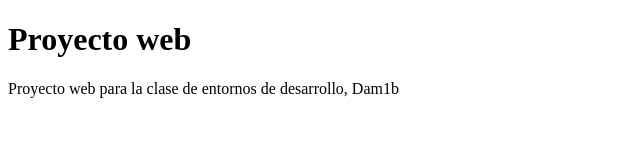
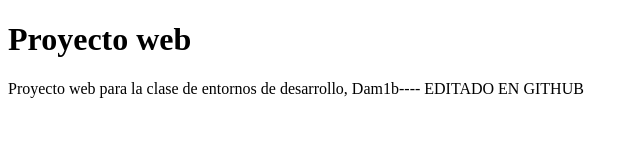
Before and after one commit to dalexjq/MIPROYECTOWEB, a plain HTML site: page index.html in a window 1280 px wide. Shown: the whole page, without its empty margins (0-640 px from the left). Drawn offline with Linux system fonts and the light colour scheme.

Commit message:
Update index.html

```diff
--- a/index.html
+++ b/index.html
@@ -7,6 +7,6 @@
 </head>
 <body>
     <h1>Proyecto web</h1>
-    <p>Proyecto web para la clase de entornos de desarrollo, Dam1b</p>
+    <p>Proyecto web para la clase de entornos de desarrollo, Dam1b---- EDITADO EN GITHUB</p>
 </body>
 </html>
```
